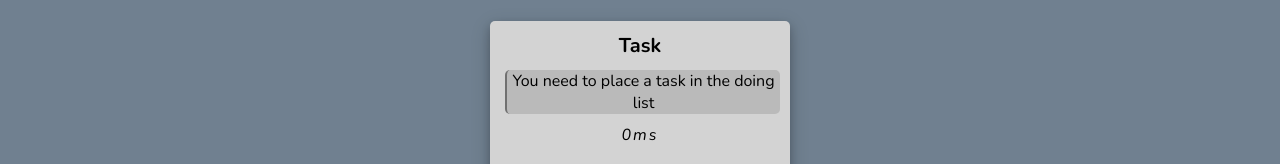
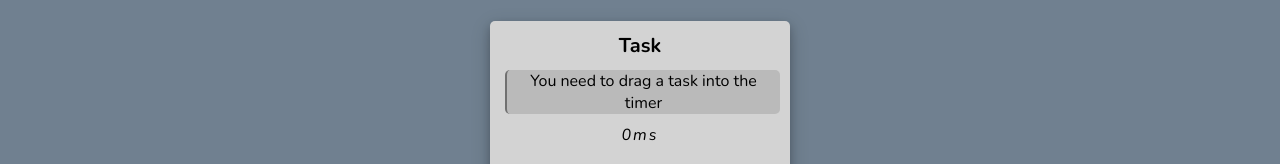
Before and after one commit to wwwLulu/Tracker-App, a Vue app: page / in a window 1280 px wide. Shown: the part 363-527 px from the top of the page. Built offline with nearby package versions, Linux system fonts and the light colour scheme.

Commit message:
Changed description

```diff
--- a/src/components/Timer/TimerDisplay.vue
+++ b/src/components/Timer/TimerDisplay.vue
@@ -4,7 +4,7 @@
             {{
                 listItem
                     ? listItem.task
-                    : 'You need to place a task in the doing list'
+                    : 'You need to drag a task into the timer'
             }}
         </p>
         <p class="timer__time">{{ listItem ? listItem.timeSpent : '0' }}ms</p>
```
